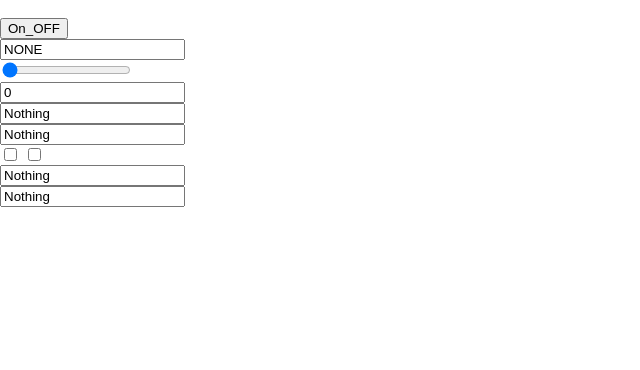
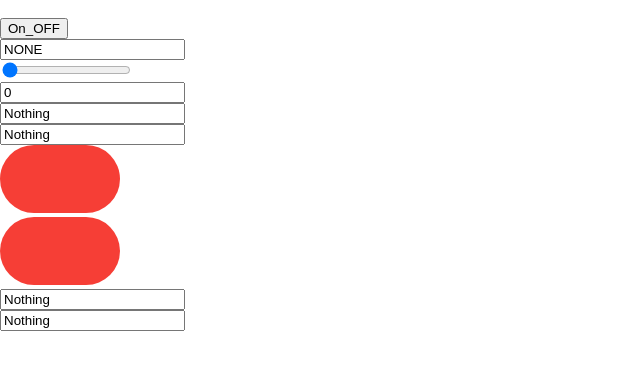
Before and after one commit to Lcooldong/Arduino_Study, a PHP site: page / in a window 1280 px wide. Shown: the part 82-452 px from the top of the page, without its empty margins (0-640 px from the left). Run offline with PHP 8.4, Linux system fonts and the light colour scheme; some libraries are stand-ins or nearby versions.

Commit message:
css update

```diff
--- a/VSC/ESP32C3/PC_ONOFF/data/index.html
+++ b/VSC/ESP32C3/PC_ONOFF/data/index.html
@@ -36,7 +36,11 @@
         <input id="JSON_PARSING" type="text" value="Nothing"> <br>
 
         <label class="switch"><input type="checkbox" onchange="toggleCheckbox(this)" id="output"><span class="slider"></span></label>
-        <label class="switch"><input type="checkbox" onchange="toggleCheckbox2(this)" id="output"><span class="slider"></span></label> <br>
+
+        <div class="toggleButtonStyle">
+            <label class="switch"><input type="checkbox" onchange="toggleCheckbox2(this)" id="output"><span class="slider"></span></label> <br>
+        </div>
+
         <input id="TOGGLE_STATUS" type="text" value="Nothing"> <br>
         <input id="TOGGLE_STATUS2" type="text" value="Nothing"> <br>
     </body>
--- a/VSC/ESP32C3/PC_ONOFF/data/style.css
+++ b/VSC/ESP32C3/PC_ONOFF/data/style.css
@@ -46,3 +46,37 @@ a {
 .navbar_icons li {
     padding: 8px 12px;
 }
+
+.switch {
+    position: relative;
+    display: inline-block;
+    width: 120px;
+    height: 68px;
+    input {display: none;}
+}
+
+.slider {
+    position:absolute;
+    top: 0;
+    left: 0;
+    right: 0;
+    bottom: 0;
+    background-color: #F63E36;
+    border-radius: 34px;
+    before {
+        position: absolute;
+        content: "";
+        height: 52px;
+        width: 52px;
+        left: 8px;
+        bottom: 8px;
+        background-color: #FFF;
+        -webkit-transition: .4s;
+        transition: .4s;
+        border-radius: 68px;
+    }
+    input :checked+.slider {background-color: #3CC33C;}
+    input :checked+.slider:before {-webkit-transform: translateX(52px);
+                                   -ms-transform: translateX(52px);
+                                   transform: translateX(52px);}
+}
```
Also changed, not shown: 1 other file.
